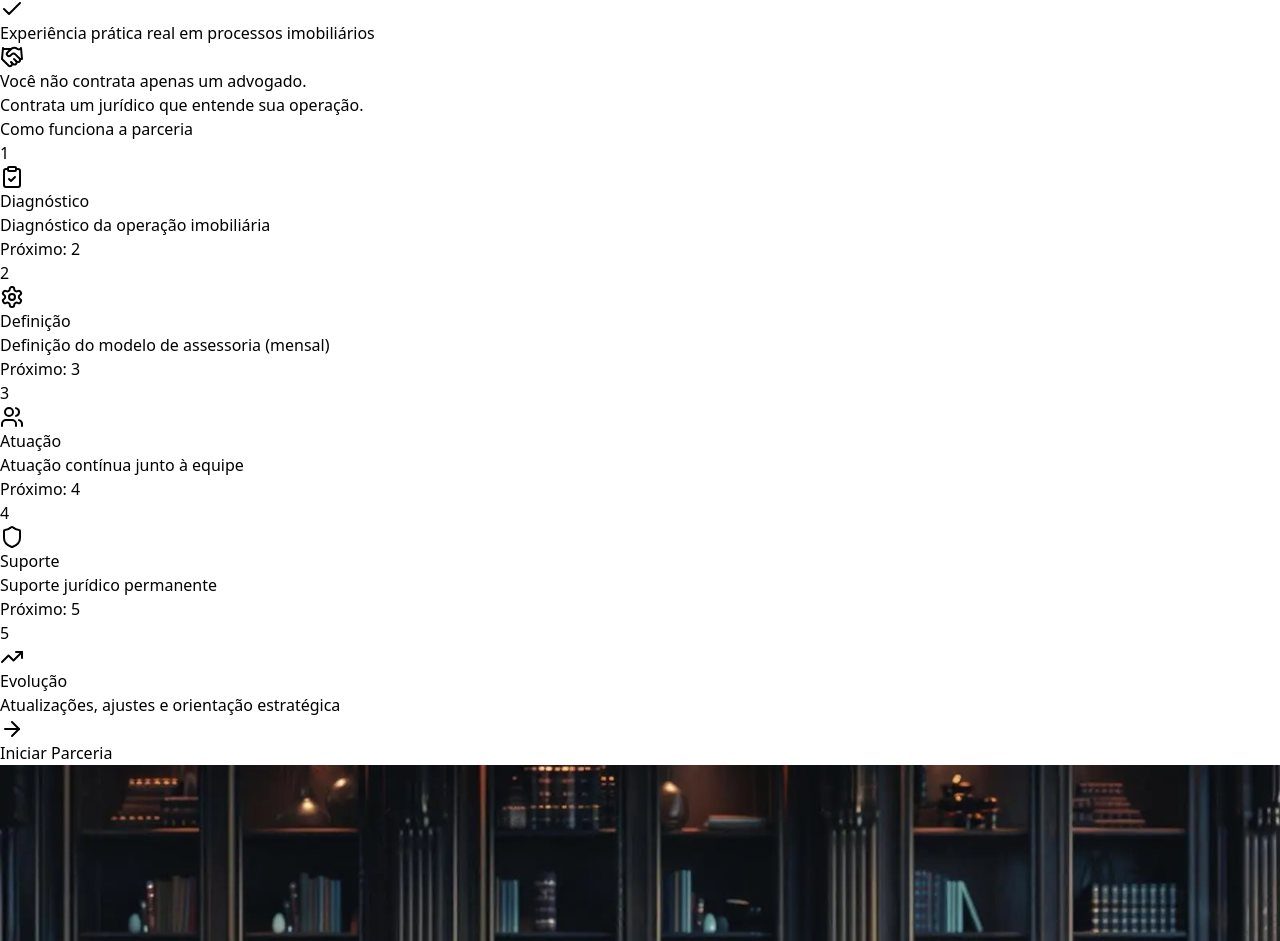
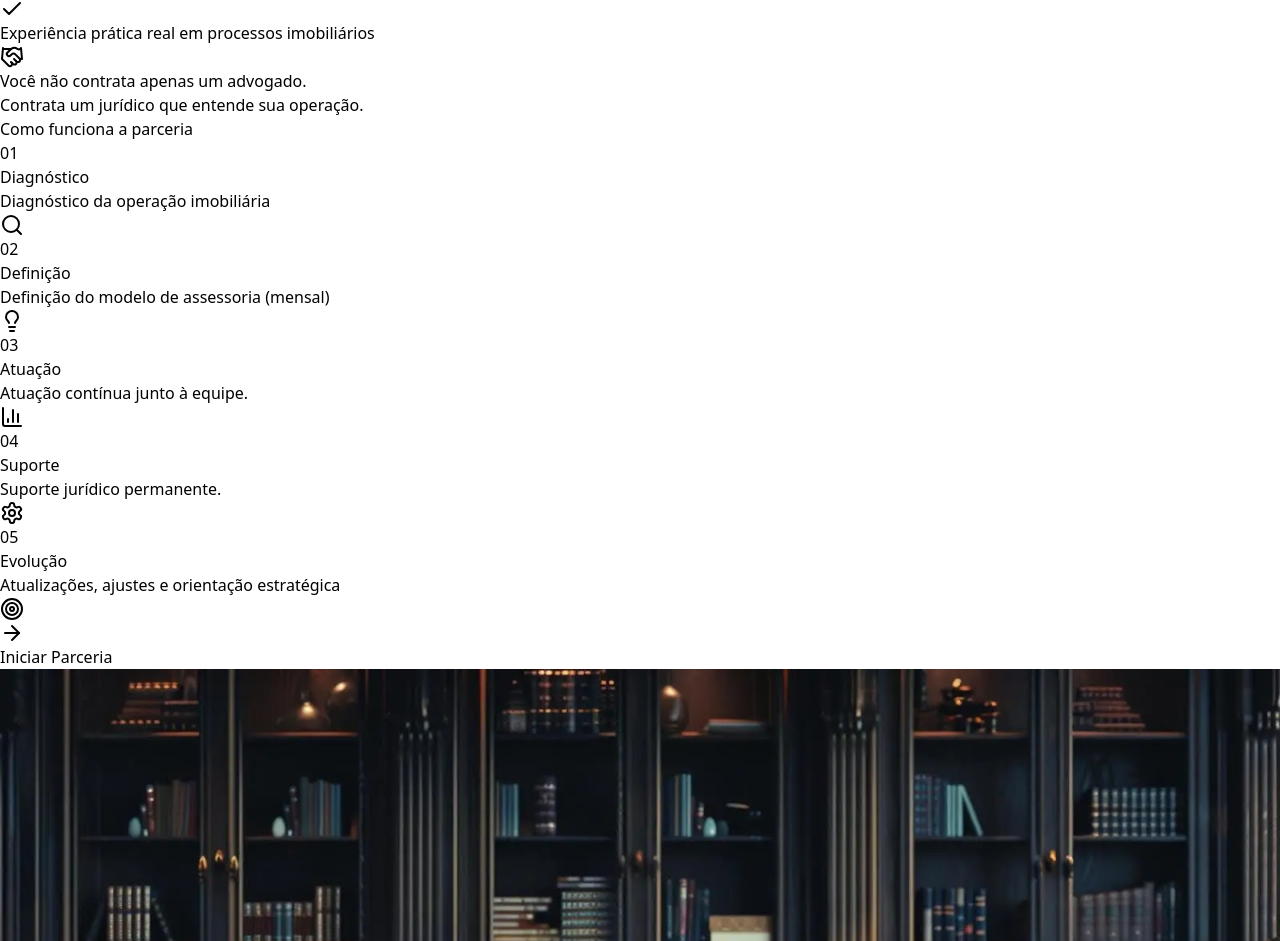
Before and after one commit to Paper-Street-Softwares/LPA-Jonatas-Honorio, a React (Vite) app: page / in a window 1280 px wide. Shown: the part 5072-6013 px from the top of the page. Built offline with nearby package versions, Linux system fonts and the light colour scheme.

Commit message:
fix: Ui nova

```diff
--- a/src/sections/PartnershipSection.jsx
+++ b/src/sections/PartnershipSection.jsx
@@ -4,11 +4,15 @@ import MotionDivDownToUp from '../components/animations/MotionDownToUp'
 import {
   ArrowRight,
   ClipboardCheck,
-  Settings,
   Users,
   Shield,
   TrendingUp,
   ArrowDown,
+  Search,
+  Lightbulb,
+  BarChart3,
+  Settings,
+  Target,
 } from 'lucide-react'
 import content from '../content/Content'
 import CtaButton from '../components/buttons/CtaButton'
@@ -16,38 +20,39 @@ import CtaButton from '../components/buttons/CtaButton'
 function PartnershipSection() {
   const steps = [
     {
-      step: '1',
+      number: '01',
       title: 'Diagnóstico',
-      desc: 'Diagnóstico da operação imobiliária',
-      icon: ClipboardCheck,
-      rodape: 'Próximo: 2',
+      description: 'Diagnóstico da operação imobiliária',
+      icon: Search,
+      color: 'bg-darker',
     },
     {
-      step: '2',
+      number: '02',
       title: 'Definição',
-      desc: 'Definição do modelo de assessoria (mensal)',
-      icon: Settings,
-      rodape: 'Próximo: 3',
+      description: 'Definição do modelo de assessoria (mensal)',
+      icon: Lightbulb,
+      color: 'bg-darker',
     },
     {
-      step: '3',
+      number: '03',
       title: 'Atuação',
-      desc: 'Atuação contínua junto à equipe',
-      icon: Users,
-      rodape: 'Próximo: 4',
+      description: 'Atuação contínua junto à equipe.',
+      icon: BarChart3,
+      color: 'bg-darker',
     },
     {
-      step: '4',
+      number: '04',
       title: 'Suporte',
-      desc: 'Suporte jurídico permanente',
-      icon: Shield,
-      rodape: 'Próximo: 5',
+      description: 'Suporte jurídico permanente.',
+      icon: Settings,
+      color: 'bg-darker',
     },
     {
-      step: '5',
+      number: '05',
       title: 'Evolução',
-      desc: 'Atualizações, ajustes e orientação estratégica',
-      icon: TrendingUp,
+      description: 'Atualizações, ajustes e orientação estratégica',
+      icon: Target,
+      color: 'bg-darker',
     },
   ]
 
@@ -66,45 +71,41 @@ function PartnershipSection() {
                 <div className="h-1 w-20 bg-dark mx-auto rounded-full" />
               </MotionDivDownToUp>
 
-              {/* Cards */}
-              <div className="flex flex-wrap gap-6 justify-center font-secondFont">
-                {steps.map((item, i) => (
-                  <MotionDivDownToUp key={i} className="relative">
-                    {/* CARD */}
-                    <div className="relative z-10 p-6 rounded-sm border border-black/5 hover:border-dark/50 text-center h-full flex flex-col items-center shadow-lg bg-white scale-105 transition-all duration-500 max-w-[200px] lg:max-w-[170px] xl:max-w-[200px]">
-                      <div className="rounded-full bg-dark flex items-center justify-center text-xl font-bold mb-2 text-black/50">
-                        {item.step}
-                      </div>
+              <section className="w-full">
+                <div className="max-w-7xl mx-auto px-4">
+                  <div className="grid grid-cols-1 sm:grid-cols-2 lg:grid-cols-3 xl:grid-cols-5 gap-16">
+                    {steps.map((step, index) => {
+                      const Icon = step.icon
 
-                      <item.icon className="w-8 h-8 text-lighter mb-3" />
+                      return (
+                        <div
+                          key={index}
+                          className="relative bg-white sm:max-w-[300px] rounded-sm shadow-md px-6 pt-14 pb-6 text-center font-secondFont"
+                        >
+                          {/* Seta superior */}
+                          <div
+                            className={`absolute -top-4 left-1/2 -translate-x-1/2 w-[90%] h-12 ${step.color} text-white font-bold text-2xl flex items-center justify-center clip-arrow`}
+                          >
+                            {step.number}
+                          </div>
 
-                      <h3 className="font-bold font-display text-black mb-2">
-                        {item.title}
-                      </h3>
+                          <h3 className="mt-4 font-semibold text-lg text-darker">
+                            {step.title}
+                          </h3>
 
-                      <p className="text-sm text-black/60 mb-6">{item.desc}</p>
+                          <p className="mt-3 text-sm text-gray-500 leading-relaxed">
+                            {step.description}
+                          </p>
 
-                      <span className="font-secondFont absolute bottom-0 text-[12px] mb-5 text-darker">
-                        {item.rodape}
-                      </span>
-                    </div>
-
-                    {/* SETA DESKTOP */}
-                    {/* {i < steps.length - 1 && (
-                      <span className="pointer-events-none absolute -right-6 top-1/2 -translate-y-1/2 z-40 hidden min-[490px]:inline-flex p-1 rounded-full bg-white border">
-                        <ArrowRight className="text-lighter" />
-                      </span>
-                    )} */}
-
-                    {/* SETA MOBILE */}
-                    {/* {i < steps.length - 1 && (
-                      <span className="pointer-events-none absolute left-1/2 -translate-x-1/2 -bottom-6 z-40 hidden max-[489px]:inline-flex p-1 rounded-full bg-white border">
-                        <ArrowDown className="text-lighter" />
-                      </span>
-                    )} */}
-                  </MotionDivDownToUp>
-                ))}
-              </div>
+                          <div className="mt-8 flex justify-center">
+                            <Icon className="w-8 h-8 text-darker" />
+                          </div>
+                        </div>
+                      )
+                    })}
+                  </div>
+                </div>
+              </section>
 
               {/* CTA */}
               <MotionDivDownToUp className="text-center">
```
